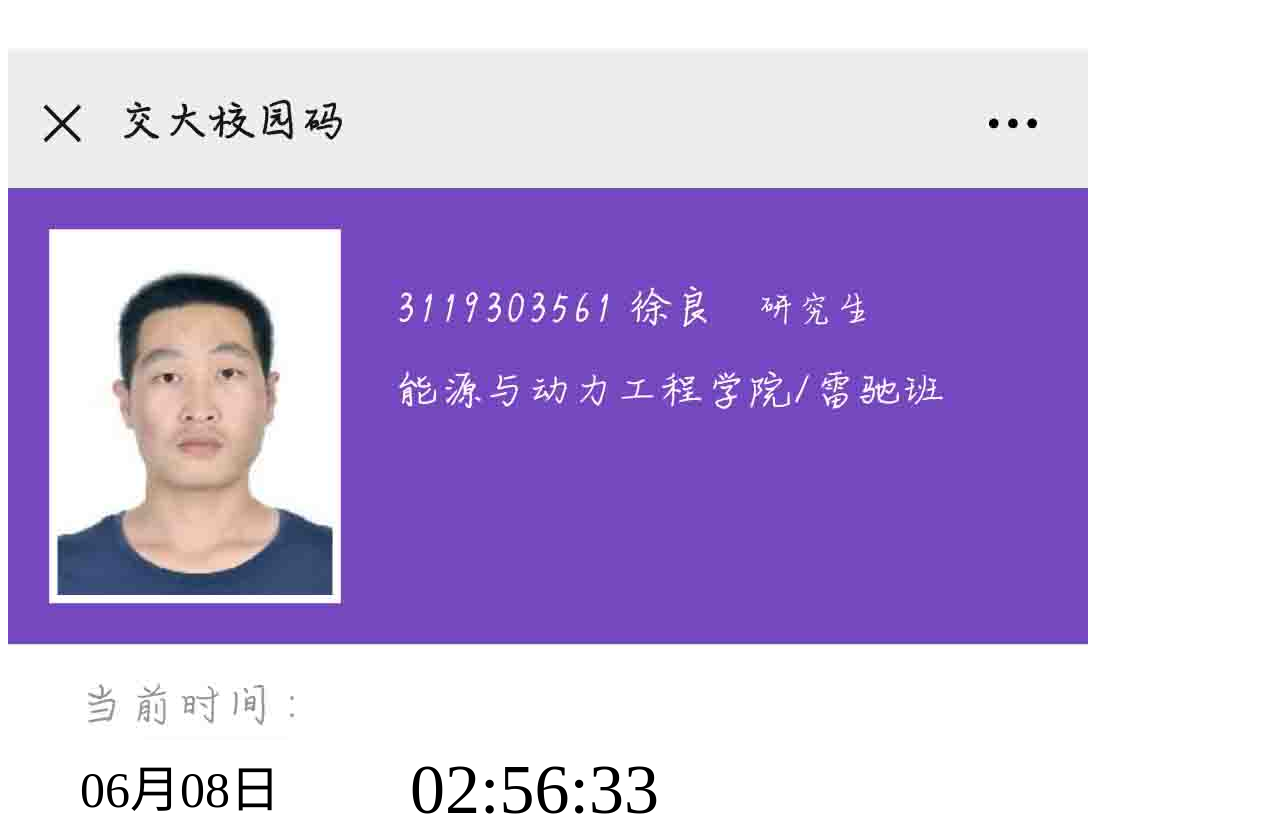
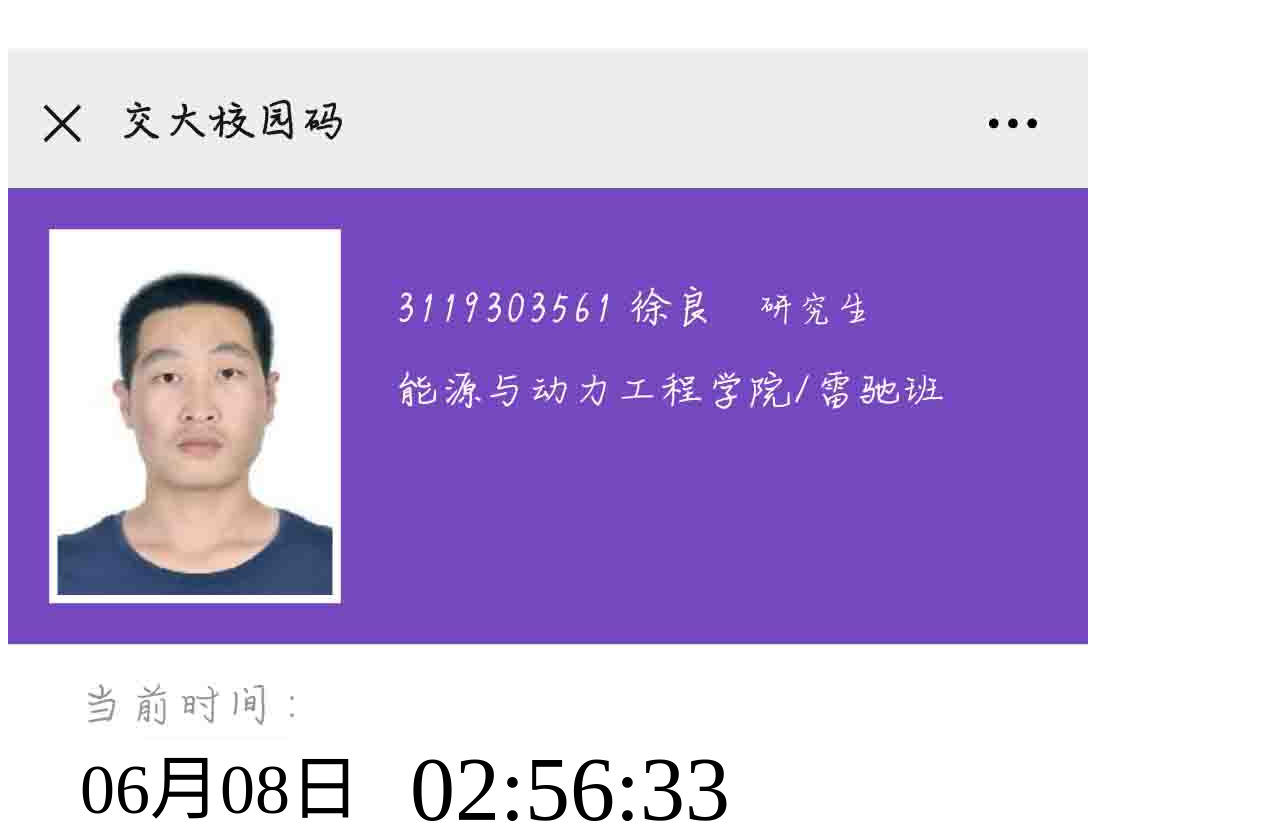
Before and after one commit to xul-97/code, a plain HTML site: page index.html in a window 1280 px wide. Shown: the top 823 px of the page. Drawn offline with Linux system fonts and the light colour scheme.

Commit message:
更改字体

```diff
--- a/index.html
+++ b/index.html
@@ -79,8 +79,8 @@ if(s<10){s="0"+s;}
 
   <style>
 
-    .time1{position: absolute; top: 740px; left: 80px; width:50%; height:50px; background:#FFFFFF; line-height:100px; text-align:left; font-size: 50px;}
-    .time2{position: absolute; top: 740px; left: 410px; width:50%; height:50px; background:#FFFFFF; line-height:100px; text-align:left; font-size: 70px;}
+    .time1{position: absolute; top: 740px; left: 80px; width:50%; height:50px; background:#FFFFFF; line-height:100px; text-align:left; font-size: 70px;}
+    .time2{position: absolute; top: 740px; left: 410px; width:50%; height:50px; background:#FFFFFF; line-height:100px; text-align:left; font-size: 90px;}
 
   </style>
 
```
